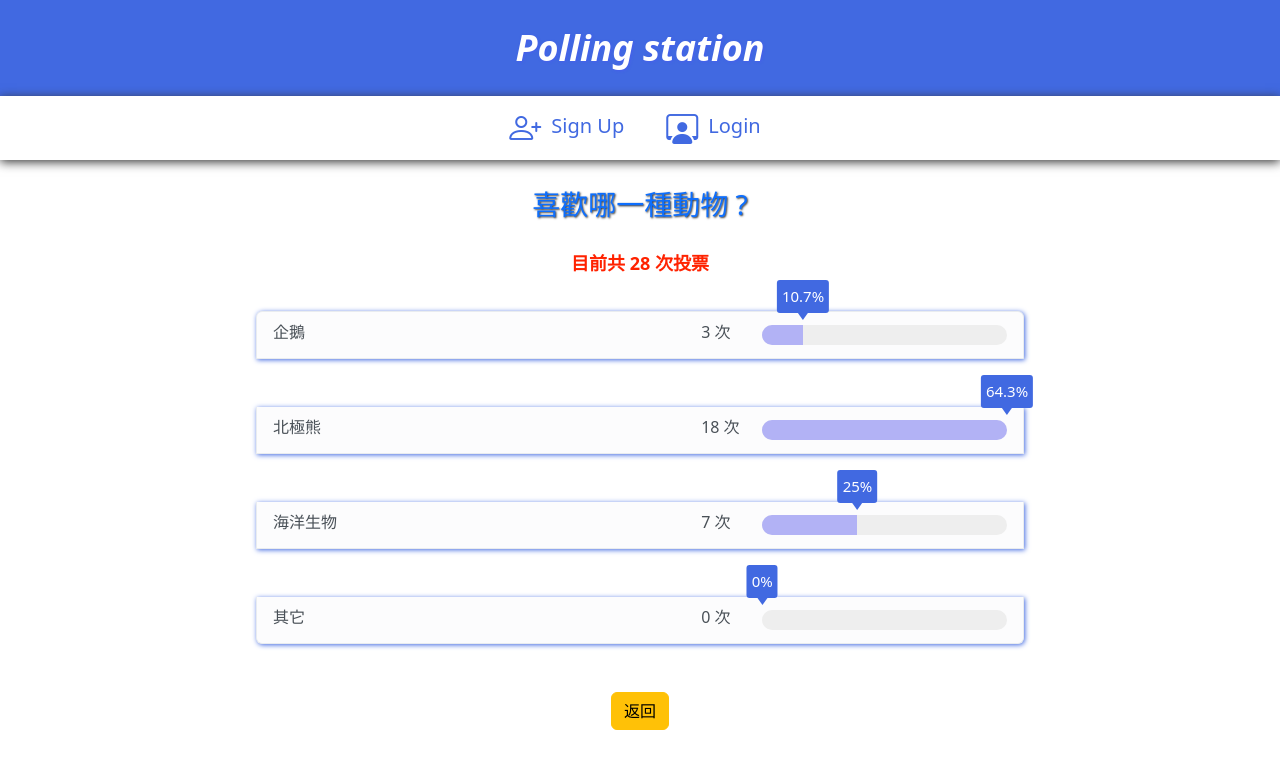
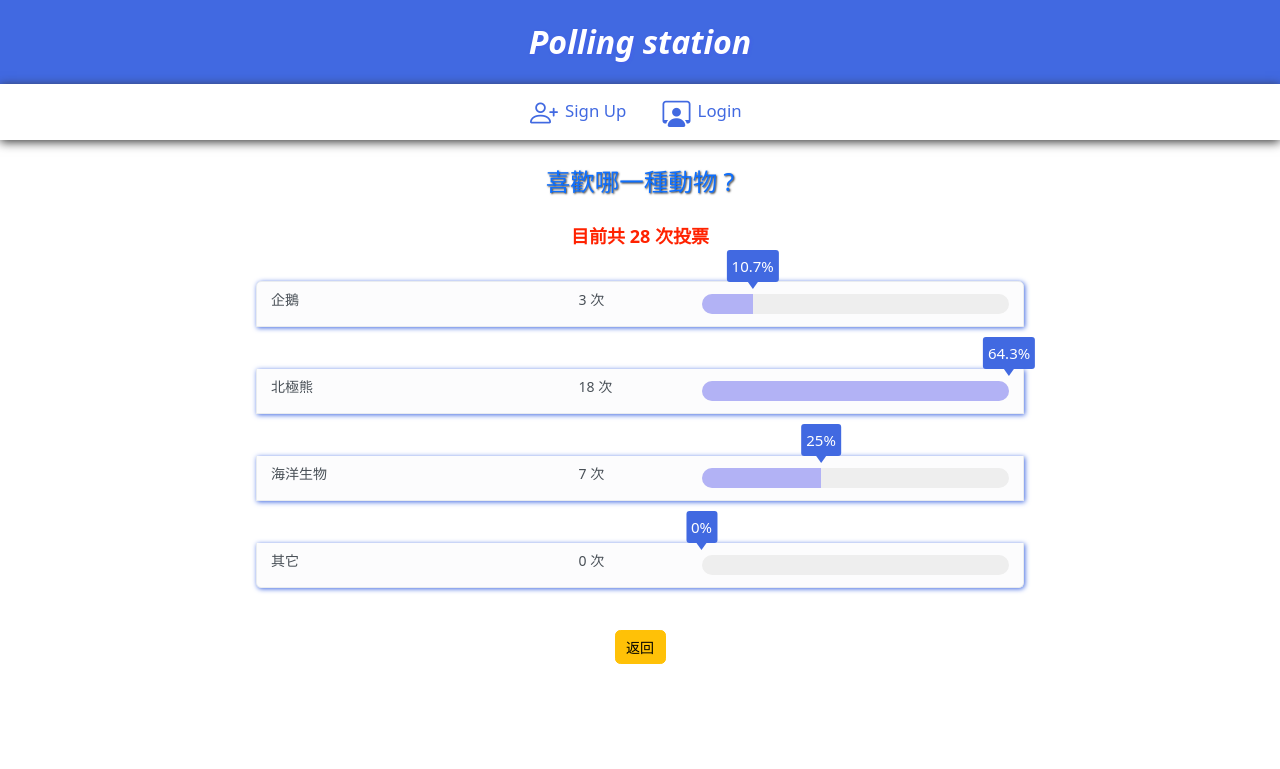
Before and after one commit to mokshayang/survey_hw, a PHP site: page /index.php?do=survey_result&id=1 in a window 1280 px wide. Shown: the top 769 px of the page. Run offline with PHP 8.4, Linux system fonts and the light colour scheme; data comes from the database, SQL or seed files in the repository; some libraries are stand-ins or nearby versions.

Commit message:
調整RWD

```diff
--- a/admin_center.php
+++ b/admin_center.php
@@ -16,6 +16,7 @@ if (!isset($_SESSION['admin'])) {
     <title>Opinion</title>
     <?php include_once "./layouts/link_css.php" ?>
     <link rel="stylesheet" href="./css/back.css">
+    <link rel="stylesheet" href="./css/mobile_silder.css">
     <script src="js/js.js"></script>
 </head>
 
--- a/front/survey_result.php
+++ b/front/survey_result.php
@@ -99,9 +99,9 @@ $type = ($sub['level'] == 1) ? "人" : "次";
     ?>
         <li class="d-flex list-group-item list-group-item-light list-group-item-action my-4 li_sh" style="min-height:40px;">
 
-            <div class="col-7 voted-result" data-vote="<?= $opt['vote'] ?>"><?= $opt['opt']; ?></div>
-            <div class="col-1"><?= $opt['vote']; ?> <?= $type ?></div>
-            <div class="col-4 d-flex align-items-center">
+            <div class="col-5 voted-result" data-vote="<?= $opt['vote'] ?>"><?= $opt['opt']; ?></div>
+            <div class="col-2"><?= $opt['vote'];  ?> <?= $type ?></div>
+            <div class="col-5 d-flex align-items-center">
                 <div class="tool-chart col-12  rounded" data-progress="<?= $width; ?>" data-title="degree">
                     <div class="tag"></div>
                     <div class="bar">
@@ -117,7 +117,7 @@ $type = ($sub['level'] == 1) ? "人" : "次";
 </ul>
 <div class="text-center mt-4">
 
-    <a href="index.php?do=survey" class="btn btn-warning mx-1">返回</a>
+    <a href="index.php?do=survey" class="btn btn-warning mx-1" style="margin-bottom: 24px;">返回</a>
 </div>
 <style>
     /* c3.donut.totle.fontSize */
@@ -181,10 +181,10 @@ $type = ($sub['level'] == 1) ? "人" : "次";
             gauge: {
                 units: '<?= $opt['vote']; ?>'
             },
-            size: {
-                width: 800,
+            // size: {
+            //     width: 800,
 
-            }
+            // }
         })
     }
 </script>
--- a/index.php
+++ b/index.php
@@ -9,6 +9,7 @@
     <link rel="stylesheet" href="./css/front.css">
     <link rel="stylesheet" href="./css/back.css">
     <link rel="stylesheet" href="./css/cords_ajax.css">
+    <link rel="stylesheet" href="./css/mobile_silder.css">
     <title>Opinion</title>
     <?php include "./layouts/link_css.php" ?>
 </head>
--- a/layouts/header.php
+++ b/layouts/header.php
@@ -1,16 +1,16 @@
 <style>
     .i {
-        font-size: 28;
+
         color: var(--blue);
         position: relative;
-        padding-right: 10px;
-        font-size: 32px;
+        padding-right: 0.5rem;
+        font-size: 2rem;
         vertical-align: middle;
     }
 
     .tc {
         color: royalblue;
-        font-size: 20px;
+        font-size: 1.2rem;
 
     }
 
@@ -18,7 +18,7 @@
         display: block;
         position: relative;
         margin: auto;
-        font-size: 36px;
+        font-size: 2.3rem;
         text-shadow: 1px 1px 3px var(--lightBlue);
         color: white;
         font-style: italic;
@@ -37,7 +37,7 @@
     }
 </style>
 <header>
-    <nav class="navbar justify-content-center" style="background-color:royalblue;height: 96px; ">
+    <nav class="navbar justify-content-center" style="background-color:royalblue;height: 6rem; ">
         <ul class="nav nav-pills" role="tablist">
             <li class="nav-item ">
                 <a href="./index.php" class="nav-link main" type="button">Polling station</a>
@@ -46,7 +46,7 @@
     </nav>
 </header>
 
-<div class="  second" style="min-height: 50px; ">
+<div class="  second" style="min-height: 3rem; ">
     <?php
     $file_str = explode("/", $_SERVER['PHP_SELF']);
     $local = str_replace('.php', '', array_pop($file_str));
@@ -56,7 +56,7 @@
             <ul class="nav nav-pills nav-item  justify-content-center  " role="tablist">
                 <!-- 上傳公用伺服器專用 -->
 
-                <!-- <li class="nav-item tc"  style=" padding-right:10px;">
+                <!-- <li class="nav-item tc"  style=" padding-right:0.6rem;">
                     <a href="../" class=" nav-link tc" type="button" ><i class="bi bi-house-up-fill i"></i>作品首頁</a>
                 </li> -->
 
@@ -65,25 +65,26 @@
                 if (isset($_SESSION['admin']) || (isset($_SESSION['admin']) && isset($_SESSION['login']))) {
                 ?>
                     <li class="nav-item  tc">
-                        <a href="admin_center.php" class=" nav-link tc" type="button"> <i class="bi bi-person-lines-fill i"></i>back manage</a>
+                        <a href="admin_center.php" class=" nav-link tc" type="button">
+                        <i class="bi bi-person-lines-fill i"></i>back manage</a>
                     </li>
 
 
                 <?php } else if (isset($_SESSION['login'])) {  ?>
 
-                    <li class=" nav-item tc" style=" padding-right:10px;">
+                    <li class=" nav-item tc" style=" padding-right:0.6rem;">
                             <a href="?do=user_edit&id=<?= $_SESSION['login']['id'] ?>" class="nav-link tc" type="button"> <i class="bi bi-person-vcard-fill i" "></i>Member Center</a>
                     </li>
-                    <li class=" nav-item tc" style=" padding-right:10px;">
+                    <li class=" nav-item tc" style=" padding-right:0.6rem;">
                     <a href="./logout.php" class="nav-link tc" type="button"> <i class="bi bi-door-open-fill i" ></i>Sign Out</a>
                     </li>
 
                 <?php  } else { ?>
-                    <li class="nav-item tc"  style=" padding-right:10px;">
+                    <li class="nav-item tc"  style=" padding-right:0.6rem;">
                         <a href="?do=reg" class="nav-link tc " type="button"><i class="bi bi-person-plus i"></i>Sign Up</a>
                     </li>
 
-                    <li class="nav-item  tc"  style=" padding-right:10px;">
+                    <li class="nav-item  tc"  style=" padding-right:0.6rem;">
                         <a href="?do=login" class="nav-link tc"type="button"><i class="bi bi-person-workspace i"></i>Login</a>
                     </li>
 
```
Also changed, not shown: css/table.css (+4 -3 lines), front/main.php (+11 -11 lines), 1 other file.
